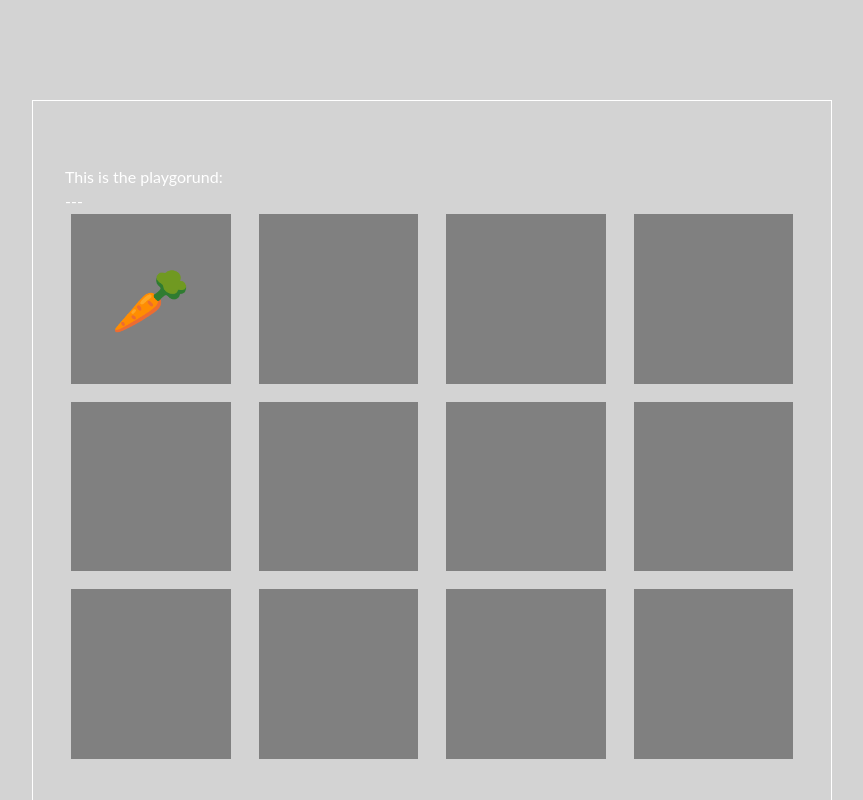
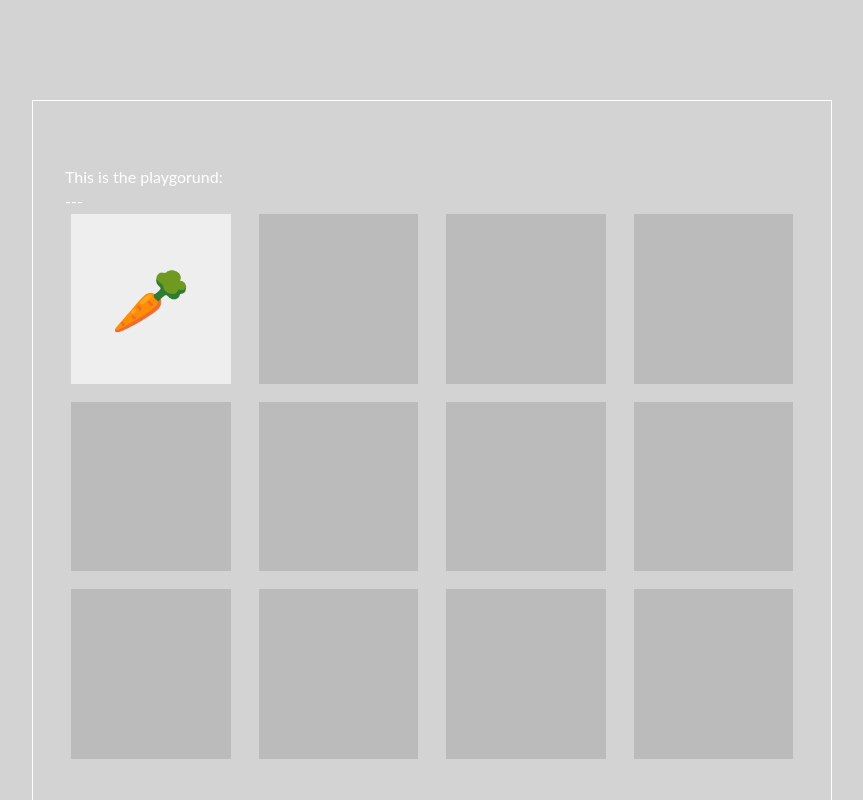
Before and after one commit to Hazzeldorn/react-memory, a React app: page / in a window 1280 px wide. Both pictures are taken after a click on the button 358 px from the left and 298 px from the top of the page. Shown: the top 800 px of the page, without its empty margins (208-1071 px from the left). Built offline with nearby package versions, Linux system fonts and the light colour scheme.

Commit message:
refactoring

```diff
--- a/src/components/MemoryCard/MemoryCard.js
+++ b/src/components/MemoryCard/MemoryCard.js
@@ -9,20 +9,24 @@ function MemoryCard({ card, onClick, isFlipped, isFound }) {
     }
   };
 
-  let cardClassName = `${styles.card}`;
+  // define styles based on card state
+  let cardClassName = styles.card;
 
   if (isFlipped) {
-    cardClassName += ` ${styles.flipped}`;
+    cardClassName += ` ${styles["card--flipped"]}`;
   } else if (isFound) {
-    cardClassName += ` ${styles.found}`;
+    cardClassName += ` ${styles["card--found"]}`;
   } else {
-    cardClassName += ` ${styles.default}`;
+    cardClassName += ` ${styles["card--default"]}`;
   }
 
   return (
     <button onClick={handleClick} className={cardClassName}>
-      <div className={styles.cardInner}>
-        {isFlipped || isFound ? <span>{card.icon}</span> : ""}
+      <div className={styles.card__inner}>
+        <div className={styles.card__front}></div>
+        <div className={styles.card__back}>
+          {isFlipped || isFound ? <span>{card.icon}</span> : ""}
+        </div>
       </div>
     </button>
   );
--- a/src/components/MemoryCard/MemoryCard.module.css
+++ b/src/components/MemoryCard/MemoryCard.module.css
@@ -8,20 +8,40 @@
   user-select: none;
 }
 
-.cardInner {
-  display: flex;
+.card .card__inner {
+  position: relative;
   width: 100%;
   height: 100%;
+  box-shadow: 1px 1px 5px 0px rgba(0, 0, 0, 0);
+
+  transition: transform 0.6s;
+  transform-style: preserve-3d;
+}
+
+.card--found .card__inner,
+.card--flipped .card__inner {
+  transform: rotateY(180deg);
+}
+
+.card .card__front,
+.card .card__back {
+  position: absolute;
+  width: 100%;
+  height: 100%;
+  backface-visibility: hidden;
+}
+.card .card__front {
+  background: #bbb;
+}
+.card .card__back {
+  display: flex;
   justify-content: center;
   align-items: center;
   font-size: 4em;
-  background: hsl(0, 0%, 50%);
-  box-shadow: 1px 1px 5px 0px rgba(0, 0, 0, 0);
-  backface-visibility: visible;
-  perspective: 10px;
+  background: #eee;
+  transform: rotateY(180deg);
+}
 
-  transition: all 0.5 ease;
-}
 
 /* card interactions */
 
@@ -29,61 +49,10 @@
   outline: none;
 }
 
-/* .card:focus .cardInner {
+/* .card:focus .card__inner {
   outline: 2px dashed blue;
 } */
 
-.card.default:hover .cardInner {
+.card--default:hover .card__inner {
   box-shadow: 1px 1px 5px 0px rgba(0, 0, 0, 0.25);
 }
-
-/* card states */
-
-.card.flipped .cardInner {
-  transform: rotateY(180deg);
-  animation: flip 0.5s linear forwards;
-}
-
-.card.flipped .cardInner * {
-  opacity: 0;
-  animation: flipShowContent 0.5s linear forwards;
-}
-
-.card.found .cardInner {
-  background: lightgreen;
-  cursor: default;
-}
-
-/* flip animation */
-@keyframes flip {
-  0% {
-    transform: rotateY(180deg) translateZ(0px) scale(1);
-  }
-  10% {
-    transform: rotateY(180deg) translateZ(-10px) scale(1.05);
-  }
-  50% {
-    transform: rotateY(90deg) translateZ(-10px) scale(1.05);
-  }
-  90% {
-    transform: rotateY(0deg) translateZ(-10px) scale(1.05);
-  }
-  100% {
-    transform: rotateY(0deg) translateZ(0px) scale(1);
-  }
-}
-
-@keyframes flipShowContent {
-  0% {
-    opacity: 0;
-  }
-  49% {
-    opacity: 0;
-  }
-  51% {
-    opacity: 1;
-  }
-  100% {
-    opacity: 1;
-  }
-}
--- a/src/components/MemoryGrid/MemoryGrid.js
+++ b/src/components/MemoryGrid/MemoryGrid.js
@@ -6,77 +6,73 @@ import styles from "./MemoryGrid.module.css";
 import { MEMORY_CARD_ICONS } from "../../data";
 import { sampleMulti, arrayShuffle } from "../../utils";
 
+const NUM_ROWS = 3;
+const NUM_COLS = 4;
+
+// Validation
+const validateGrid = (rows, cols) => {
+  if (rows < 2 || cols < 2) throw new Error("Grid is too small");
+  if (rows * cols > MEMORY_CARD_ICONS.length * 2)
+    throw new Error("Grid is too big");
+  if ((rows * cols) % 2 !== 0) throw new Error("Number of cards must be even");
+};
+
+validateGrid(NUM_ROWS, NUM_COLS);
+
 function MemoryGrid() {
-  const NUM_ROWS = 3;
-  const NUM_COLS = 4;
-
-  // guard clause - make sure the grid is not too small
-  if (NUM_ROWS < 2 || NUM_COLS < 2) {
-    throw new Error("Grid is too small");
-  }
-
-  // guard clause - make sure the grid is not too big
-  if (NUM_ROWS * NUM_COLS > MEMORY_CARD_ICONS.length * 2) {
-    throw new Error("Grid is too big");
-  }
-
-  // make sure the number of cards is even
-  if ((NUM_ROWS * NUM_COLS) % 2 !== 0) {
-    throw new Error("Number of cards must be even");
-  }
+  const [cards, setCards] = React.useState([]);
+  const [flippedCards, setFlippedCards] = React.useState([]);
+  const [foundCards, setFoundCards] = React.useState([]);
 
   const dynamicGridStyle = {
     gridTemplateColumns: `repeat(${NUM_COLS}, 1fr)`,
     gridTemplateRows: `repeat(${NUM_ROWS}, 1fr)`,
   };
 
-  const [cards, setCards] = React.useState([]);
-  const [flippedCards, setFlippedCards] = React.useState([]);
-  const [foundCards, setFoundCards] = React.useState([]);
-
-  // initialize the cards
-  React.useEffect(() => {
+  // generate and memoize the initial cards
+  const initialCards = React.useMemo(() => {
     let iconList = [];
-
-    // add randomly picked icons to the list
     sampleMulti(MEMORY_CARD_ICONS, (NUM_ROWS * NUM_COLS) / 2).forEach(
       (icon, index) => {
-        // puth the same icon twice in the list
-        iconList.push({
-          groupId: index,
-          icon,
-        });
-        iconList.push({
-          groupId: index,
-          icon,
-        });
+        iconList.push({ groupId: index, icon });
+        iconList.push({ groupId: index, icon });
       }
     );
-
-    setCards(arrayShuffle(iconList));
+    return arrayShuffle(iconList);
   }, []);
 
+  React.useEffect(() => {
+    setCards(arrayShuffle(initialCards));
+  }, [initialCards]);
+
   // check matches outside of react render cycle
+  const timeoutRef = React.useRef(null);
   React.useEffect(() => {
     if (flippedCards.length === 2) {
       const [firstCard, secondCard] = flippedCards;
 
       if (firstCard.groupId === secondCard.groupId) {
-        setTimeout(() => {
-          setFoundCards([...foundCards, firstCard, secondCard]);
+        timeoutRef.current = setTimeout(() => {
+          setFoundCards((prevFoundCards) => [
+            ...prevFoundCards,
+            firstCard,
+            secondCard,
+          ]);
           setFlippedCards([]);
-        }, 500);
+        }, 300);
       } else {
-        setTimeout(() => {
+        timeoutRef.current = setTimeout(() => {
           setFlippedCards([]);
-        }, 1000);
+        }, 800);
       }
     }
-  }, [flippedCards, foundCards]);
+
+    return () => clearTimeout(timeoutRef.current);
+  }, [flippedCards]);
 
   function handleCardClick(card) {
     if (flippedCards.length < 2 && !flippedCards.includes(card)) {
-      setFlippedCards([...flippedCards, card]);
+      setFlippedCards((prevFlippedCards) => [...prevFlippedCards, card]);
     }
   }
 
```
